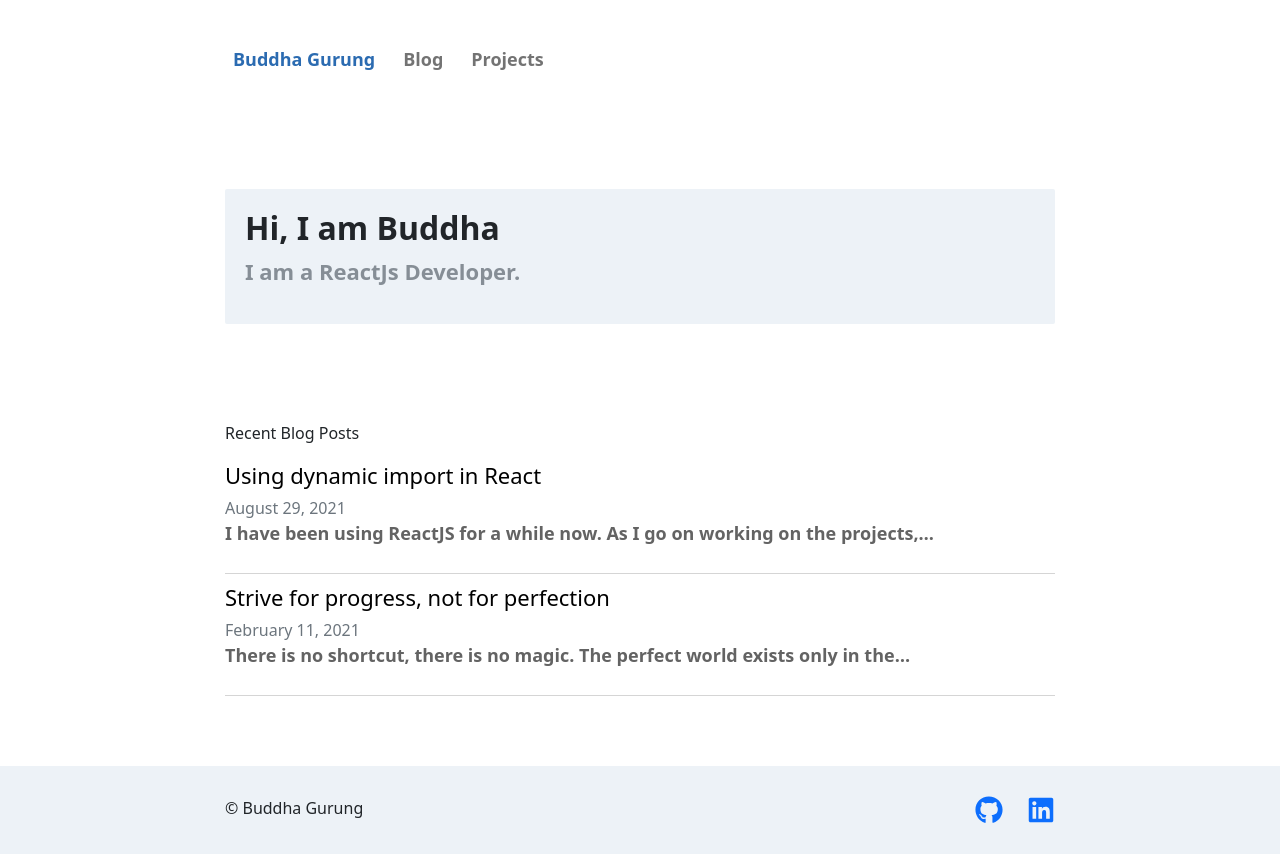
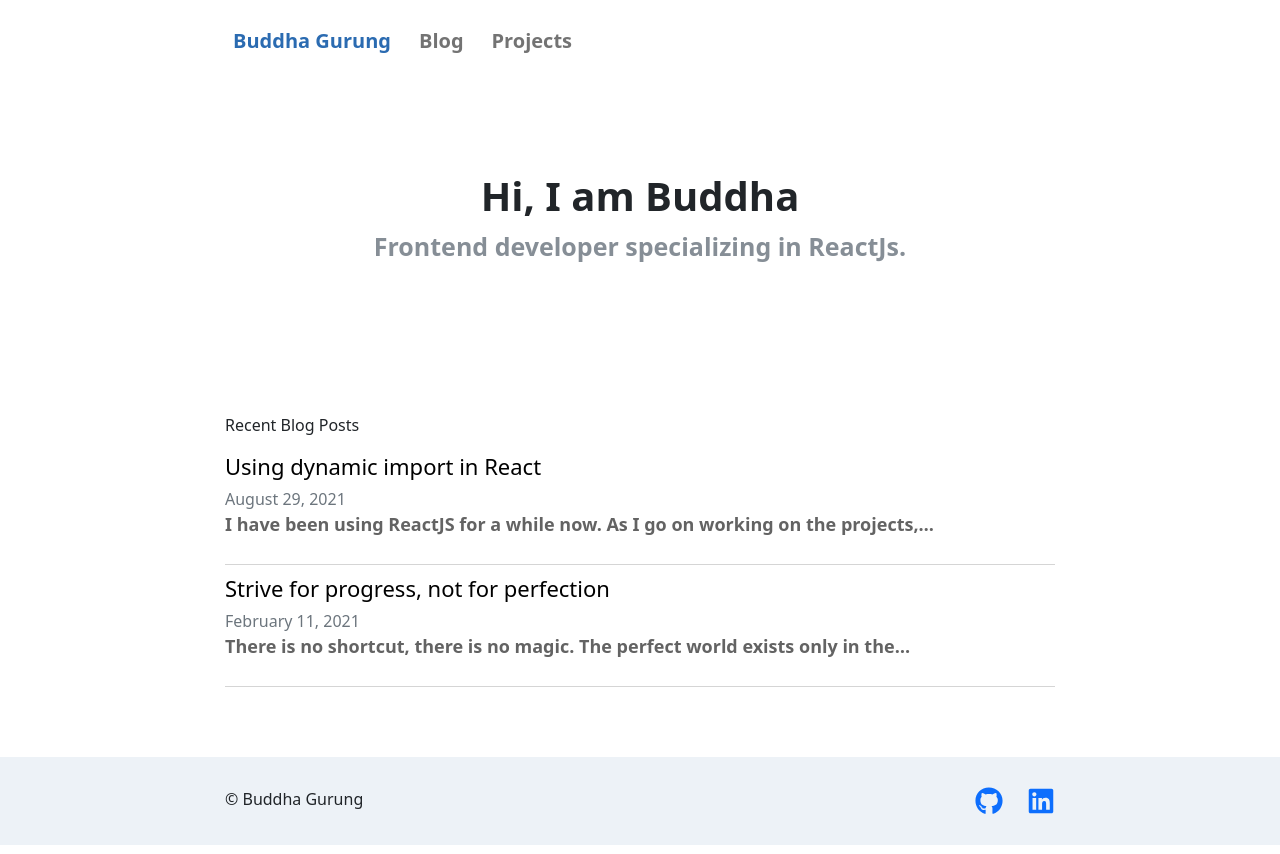
Before and after one commit to buddhagrg/portfolio, a Gatsby site: page / in a window 1280 px wide. Built offline with nearby package versions, Linux system fonts and the light colour scheme; Gatsby itself is replaced by a stand-in of ours; a small style sheet from the web is missing.

Commit message:
updated home screen content

```diff
--- a/src/components/Header.js
+++ b/src/components/Header.js
@@ -5,7 +5,6 @@
   return (
     <nav className="navbar navbar-expand">
       <div className="navbar-wrapper d-flex">
-        {/* <h3><Link className="nav-link" activeClassName="active-nav-link" to="/">Buddha Gurung</Link></h3> */}
         <div className="d-flex">
           <ul className="navbar-nav">
             <li className="nav-item">
@@ -17,9 +16,6 @@
             <li className="nav-item">
               <Link to="/projects/" className="nav-link" activeClassName="active-nav-link">Projects</Link>
             </li>
-            {/* <li className="nav-item">
-              <Link to="/about/" className="nav-link" activeClassName="active-nav-link">About</Link>
-            </li> */}
           </ul>
         </div>
       </div>
--- a/src/components/Hero.js
+++ b/src/components/Hero.js
@@ -17,7 +17,7 @@
 
   return (
     <section className="hero-container">
-      <h2>{hero.title}</h2>
+      <h1>{hero.title}</h1>
       <p>{hero.content}</p>
     </section >
   );
--- a/src/content/about/index.md
+++ /dev/null
@@ -1,5 +0,0 @@
----
-category: "about index"
-title: "About Me"
----
-**Welcome to my site !**
--- a/src/content/hero/index.md
+++ b/src/content/hero/index.md
@@ -1,5 +1,5 @@
 ---
 category: "hero index"
 title: "Hi, I am Buddha"
-content: "I am a ReactJs Developer."
+content: "Frontend developer specializing in ReactJs."
 ---
--- a/src/pages/projects.js
+++ b/src/pages/projects.js
@@ -42,7 +42,7 @@
                     <div className="row">
                         {
                             projects.map(({ node }) => (
-                                <div key={node.id} className="col col-sm-12 col-lg-4">
+                                <div key={node.id} className="col col-sm-12 col-lg-4 col-xs-12">
                                     <div className="card h-100">
                                         <div className="card-body">
                                             <h5>{node.frontmatter.title}</h5>
--- a/src/styles/global.css
+++ b/src/styles/global.css
@@ -3,7 +3,7 @@
 }
 
 .nav-link {
-    font-size: 18px !important;
+    font-size: 20px !important;
     font-weight: 600 !important;
     padding-right: 20px !important;
 }
@@ -13,23 +13,22 @@
 }
 
 .hero-container {
-    border-radius: 2px;
-    background-color: #edf2f7;
-    padding: 20px;
+    text-align: center;
+    margin-top: 100px !important;
 }
 
-.hero-container h2 {
+.hero-container h1 {
     font-weight: bold;
 }
 
 .hero-container p {
-    font-size: 22px;
+    font-size: 25px;
     font-weight: bold;
     color: #868e96;
 }
 
 .recent-blog-post-wrapper {
-    margin-top: 100px;
+    margin-top: 150px;
 }
 
 .blog-post-ul {
@@ -111,7 +110,7 @@
     max-width: var(--maxWidth);
     width: 100% !important;
     margin: 0px auto !important;
-    padding-top: 30px;
+    padding-top: 10px;
 }
 
 .main-wrapper {
@@ -147,12 +146,16 @@
     }
 
     .nav-link {
-        font-size: 16px !important;
+        font-size: 18px !important;
         padding-right: 10px !important;
     }
 
     .navbar-wrapper {
         padding: 10px !important;
+    }
+
+    .main-wrapper {
+        padding: 0px 10px !important;
     }
 }
 
```
